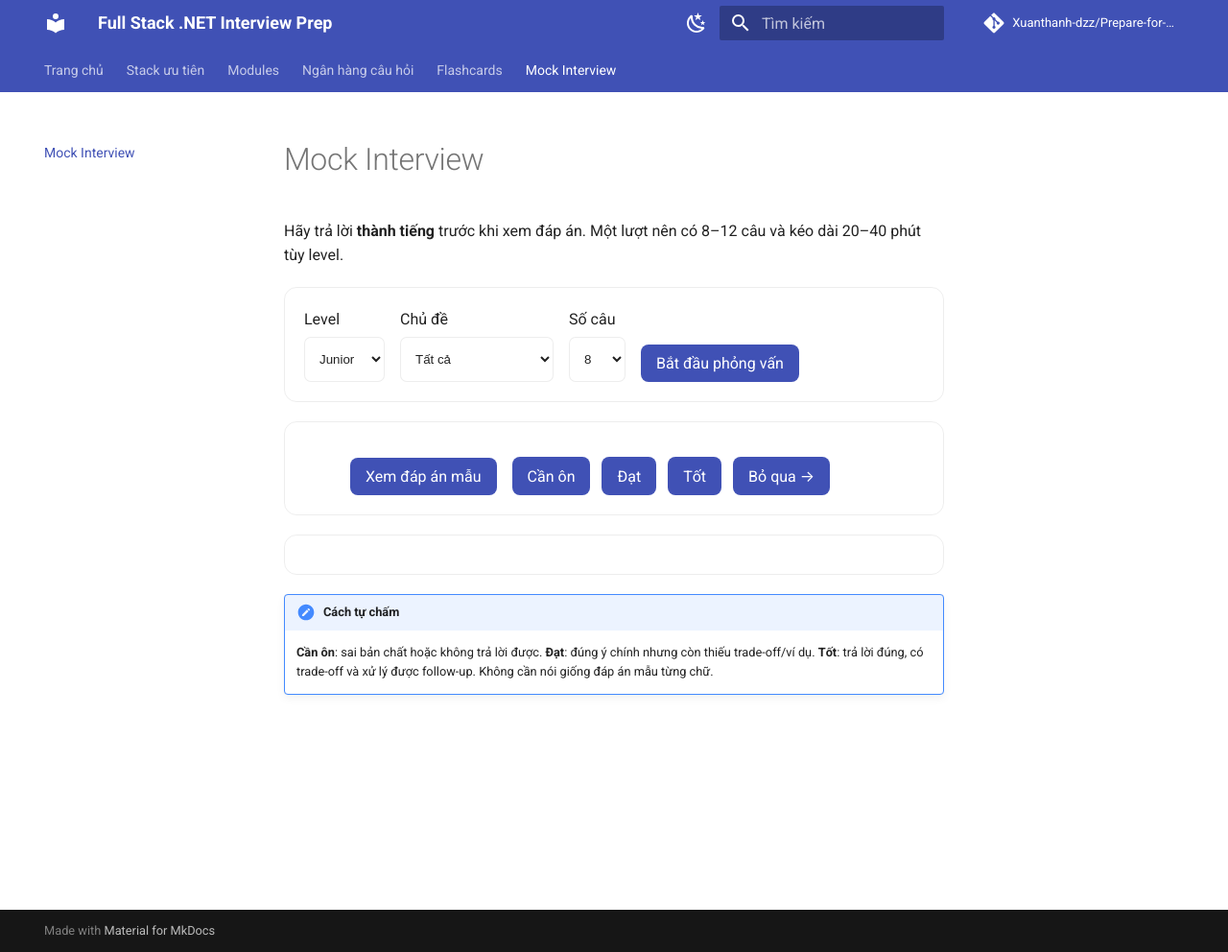
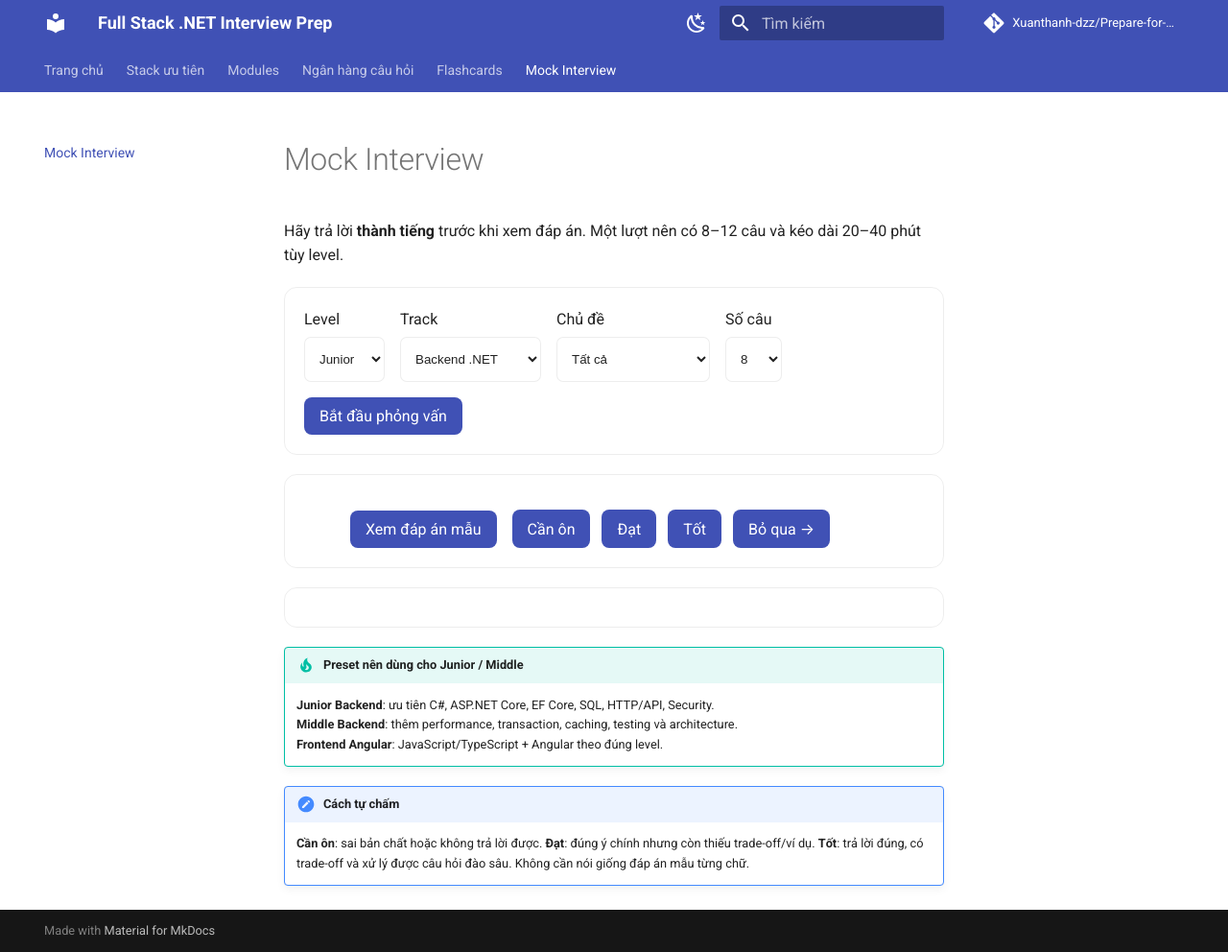
Before and after one commit to Xuanthanh-dzz/Prepare-for-job-interviews, an MkDocs documentation site: the page built from docs/mock-interview.md, in a window 1280 px wide and 992 px high. Shown: the whole window at 96% size. Built offline with MkDocs 1.6.1 and Material for MkDocs 9.7.7, drawn with Linux system fonts in a browser that asks for light colours; comment, search, counter and statistics services are not loaded.

Commit message:
feat: add backend and frontend mock interview tracks

```diff
--- a/docs/mock-interview.md
+++ b/docs/mock-interview.md
@@ -9,6 +9,13 @@ Hãy trả lời **thành tiếng** trước khi xem đáp án. Một lượt n
       <option selected>Junior</option>
       <option>Middle</option>
       <option>Senior</option>
+    </select>
+  </label>
+  <label>Track
+    <select id="mock-track">
+      <option value="">Full Stack</option>
+      <option value="backend" selected>Backend .NET</option>
+      <option value="frontend">Frontend Angular</option>
     </select>
   </label>
   <label>Chủ đề
@@ -46,5 +53,10 @@ Hãy trả lời **thành tiếng** trước khi xem đáp án. Một lượt n
 
 <div id="mock-result" class="mock-panel" hidden></div>
 
+!!! tip "Preset nên dùng cho Junior / Middle"
+    **Junior Backend**: ưu tiên C#, ASP.NET Core, EF Core, SQL, HTTP/API, Security.
+    **Middle Backend**: thêm performance, transaction, caching, testing và architecture.
+    **Frontend Angular**: JavaScript/TypeScript + Angular theo đúng level.
+
 !!! note "Cách tự chấm"
-    **Cần ôn**: sai bản chất hoặc không trả lời được. **Đạt**: đúng ý chính nhưng còn thiếu trade-off/ví dụ. **Tốt**: trả lời đúng, có trade-off và xử lý được follow-up. Không cần nói giống đáp án mẫu từng chữ.
+    **Cần ôn**: sai bản chất hoặc không trả lời được. **Đạt**: đúng ý chính nhưng còn thiếu trade-off/ví dụ. **Tốt**: trả lời đúng, có trade-off và xử lý được câu hỏi đào sâu. Không cần nói giống đáp án mẫu từng chữ.
```
